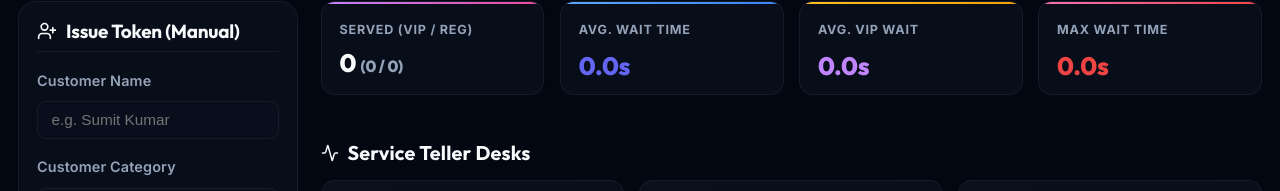
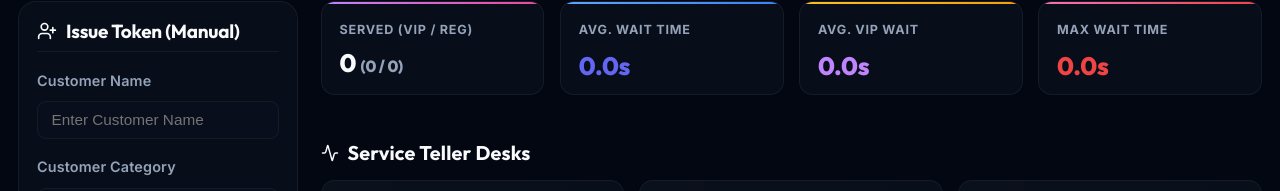
Before and after one commit to Sumit12312299/Banking-queue-simulator, a React (Vite) app in the folder web-app/: page / in a window 1280 px wide. Shown: the part 124-315 px from the top of the page. Built offline with nearby package versions, Linux system fonts and the light colour scheme.

Commit message:
Update form placeholder to Enter Customer Name

```diff
--- a/web-app/src/App.jsx
+++ b/web-app/src/App.jsx
@@ -502,7 +502,7 @@ function App() {
                 <input
                   type="text"
                   className="input-text"
-                  placeholder="e.g. Sumit Kumar"
+                  placeholder="Enter Customer Name"
                   value={formName}
                   onChange={(e) => setFormName(e.target.value)}
                   maxLength={25}
```
